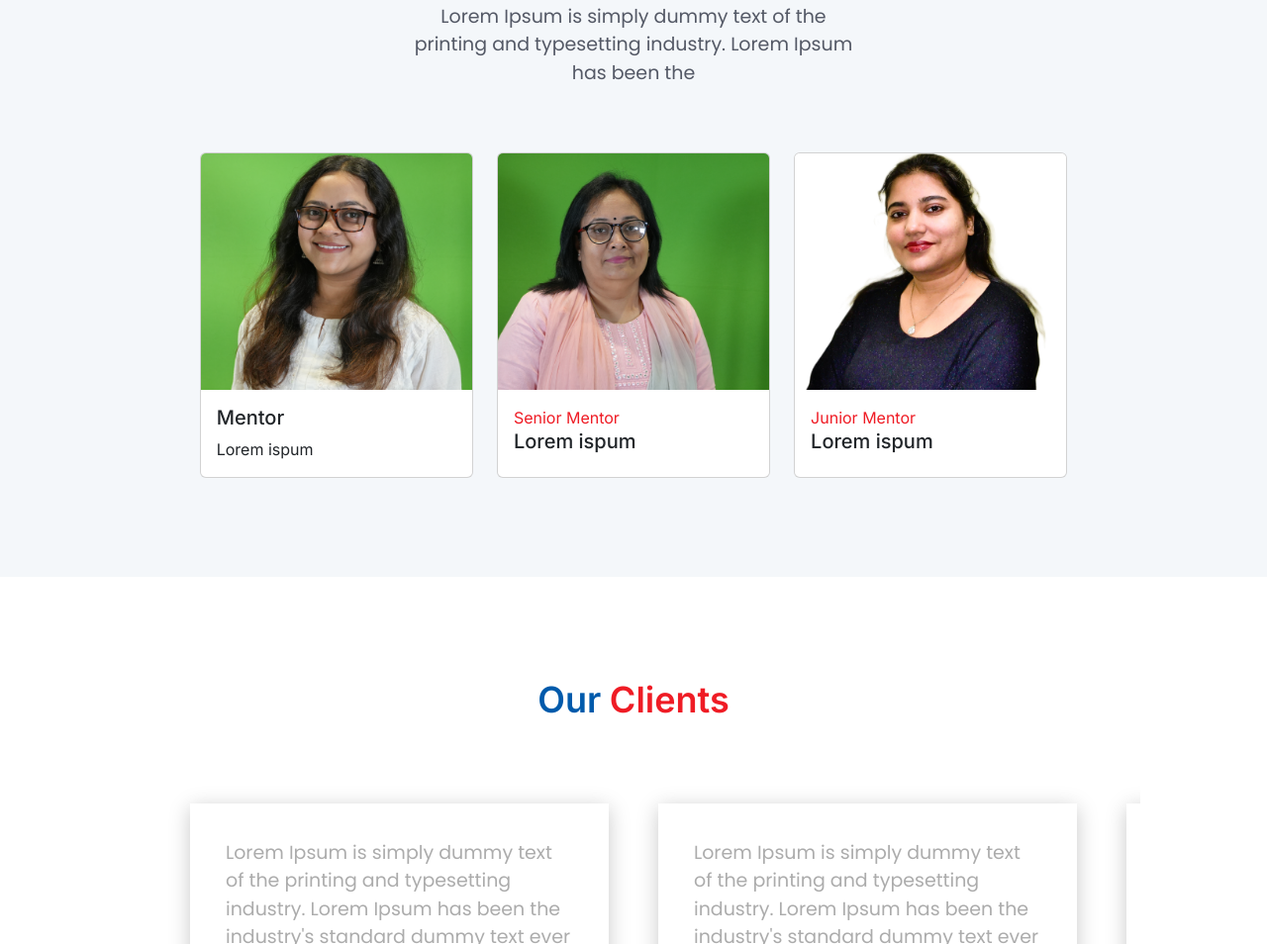
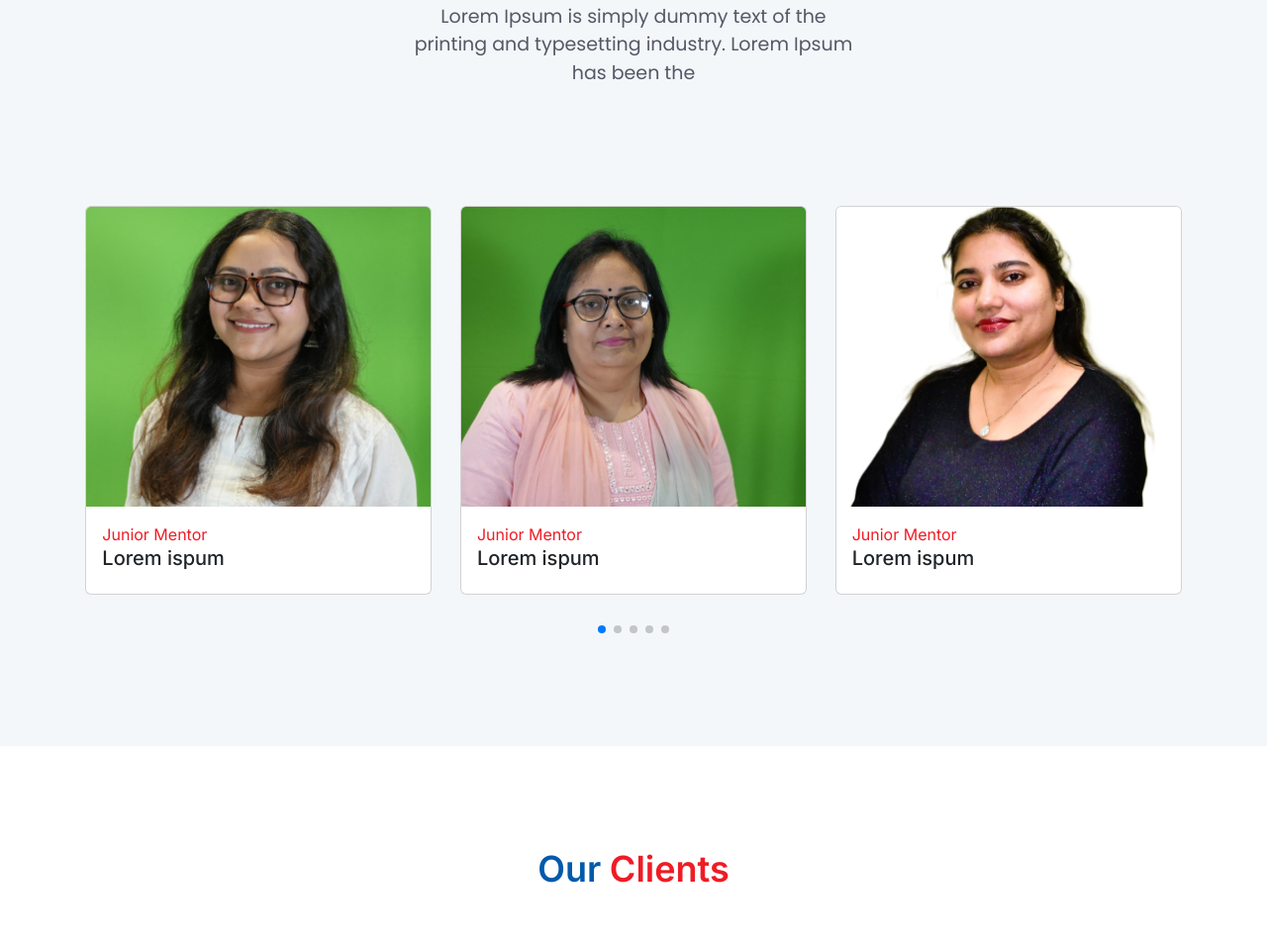
Before and after one commit to Souvik-Bhattacharyya/HomePage2, a plain HTML site: page index.html in a window 1280 px wide. Shown: the part 3389-4343 px from the top of the page at 99% size. Drawn offline with nearby package versions, Linux system fonts and the light colour scheme.

Commit message:
carousel

```diff
--- a/index.html
+++ b/index.html
@@ -270,7 +270,7 @@
                             been the
                         </p>
                     </div>
-                    <div class="col-md-4 card-cont">
+                    <!-- <div class="col-md-4 card-cont">
                         <div class="card" style="width: 18rem;">
                             <img src="./assets/faculty (1).png" class="card-img-top" alt="...">
                             <div class="card-body">
@@ -289,13 +289,57 @@
                         </div>
                     </div>
                     <div class="col-md-4 card-cont">
-                        <div class="card" style="width: 18rem;">
-                            <img src="./assets/faculty (3).png" class="card-img-top" alt="...">
-                            <div class="card-body">
-                                <span class="red">Junior Mentor</span>
-                                <h5 class="card-title">Lorem ispum </h5>
+
+                    </div> -->
+                    <div class="swiper facultySwiper">
+                        <div class="swiper-wrapper">
+                            <div class="swiper-slide">
+                                <div class="card">
+                                    <img src="./assets/faculty (1).png" class="card-img-top" alt="...">
+                                    <div class="card-body">
+                                        <span class="red">Junior Mentor</span>
+                                        <h5 class="card-title">Lorem ispum </h5>
+                                    </div>
+                                </div>
+                            </div>
+                            <div class="swiper-slide">
+                                <div class="card">
+                                    <img src="./assets/faculty (2).png" class="card-img-top" alt="...">
+                                    <div class="card-body">
+                                        <span class="red">Junior Mentor</span>
+                                        <h5 class="card-title">Lorem ispum </h5>
+                                    </div>
+                                </div>
+                            </div>
+                            <div class="swiper-slide">
+                                <div class="card">
+                                    <img src="./assets/faculty (3).png" class="card-img-top" alt="...">
+                                    <div class="card-body">
+                                        <span class="red">Junior Mentor</span>
+                                        <h5 class="card-title">Lorem ispum </h5>
+                                    </div>
+                                </div>
+                            </div>
+                            <div class="swiper-slide">
+                                <div class="card">
+                                    <img src="./assets/faculty (1).png" class="card-img-top" alt="...">
+                                    <div class="card-body">
+                                        <span class="red">Junior Mentor</span>
+                                        <h5 class="card-title">Lorem ispum </h5>
+                                    </div>
+                                </div>
+                            </div>
+                            <div class="swiper-slide">
+                                <div class="card">
+                                    <img src="./assets/faculty (2).png" class="card-img-top" alt="...">
+                                    <div class="card-body">
+                                        <span class="red">Junior Mentor</span>
+                                        <h5 class="card-title">Lorem ispum </h5>
+                                    </div>
+                                </div>
                             </div>
                         </div>
+                        <div class="swiper-pagination"></div>
                     </div>
                 </div>
             </div>
--- a/mainStyle.css
+++ b/mainStyle.css
@@ -896,6 +896,20 @@ h1, h2, h3, h4, h5, h6, p, ul, a {
     text-align: center;
 }
 
+#faculty .card {
+    width: 350px;
+}
+
+#faculty .swiper {
+    height: 500px;
+}
+
+#faculty .swiper-slide {
+    display: flex;
+    justify-content: center;
+    align-items: center;
+}
+
 #faculty .card-cont {
     display: flex;
     justify-content: center;
@@ -1257,6 +1271,14 @@ h1, h2, h3, h4, h5, h6, p, ul, a {
         flex-direction: column;
     }
 
+    #faculty{
+        padding: 50px 0;
+    }
+
+    #faculty .head{
+        margin-bottom: 0;
+    }
+
     #faculty .head h1 {
         font-size: 22px;
     }
@@ -1314,7 +1336,7 @@ h1, h2, h3, h4, h5, h6, p, ul, a {
         height: 100%;
     }
 
-    .nav-ul:hover{
+    .nav-ul:hover {
         overflow: scroll;
     }
 
--- a/script.js
+++ b/script.js
@@ -17,6 +17,33 @@ var swiper = new Swiper(".mySwiper", {
         1024: {
             slidesPerView: 2,
             spaceBetween: 50,
+        },
+    },
+});
+
+var swiper = new Swiper(".facultySwiper", {
+    slidesPerView: 3,
+    spaceBetween: 20,
+    centeredSlides: false,
+    slidesPerGroupSkip: 1,
+    grabCursor: true,
+    loop: true,
+    pagination: {
+        el: ".swiper-pagination",
+        clickable: true,
+    },
+    breakpoints: {
+        300: {
+            slidesPerView: 1,
+            spaceBetween: 40,
+        },
+        768: {
+            slidesPerView: 2,
+            spaceBetween: 20,
+        },
+        1024: {
+            slidesPerView: 3,
+            spaceBetween: 20,
         },
     },
 });
```
